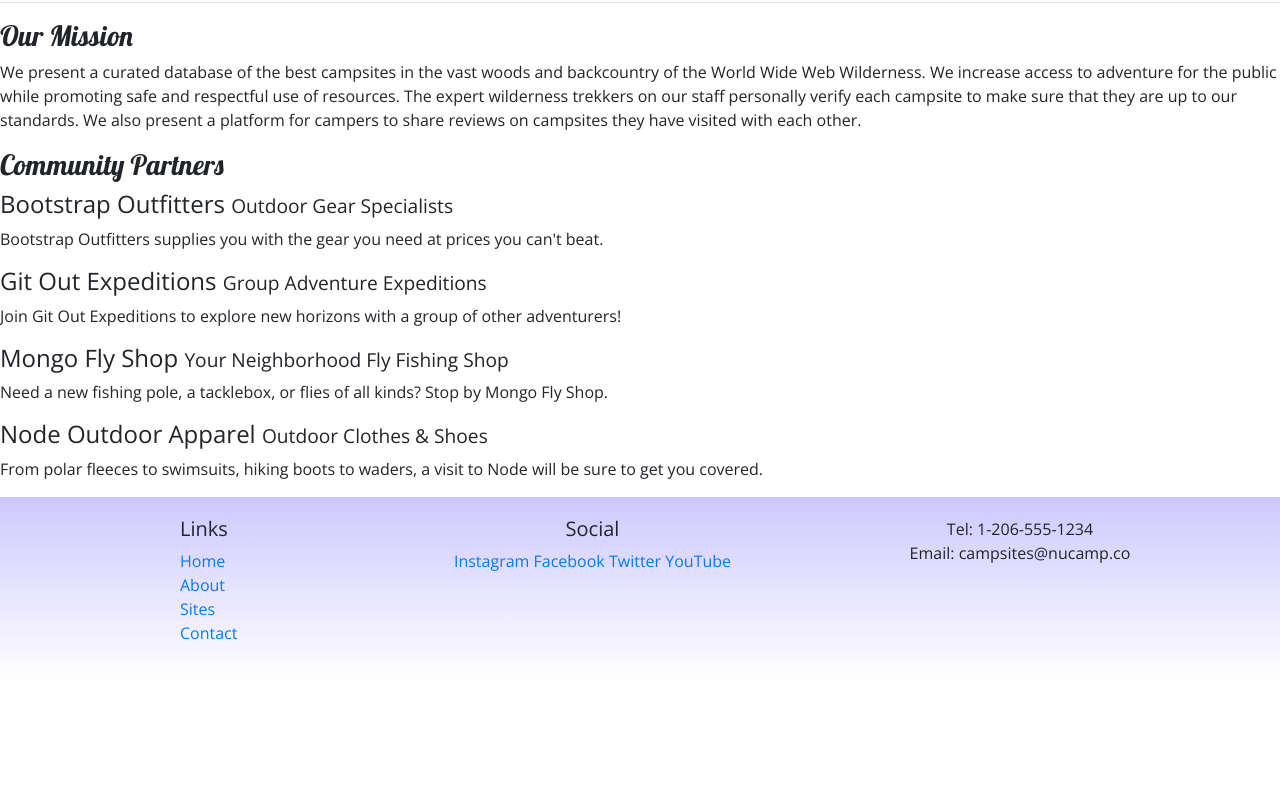
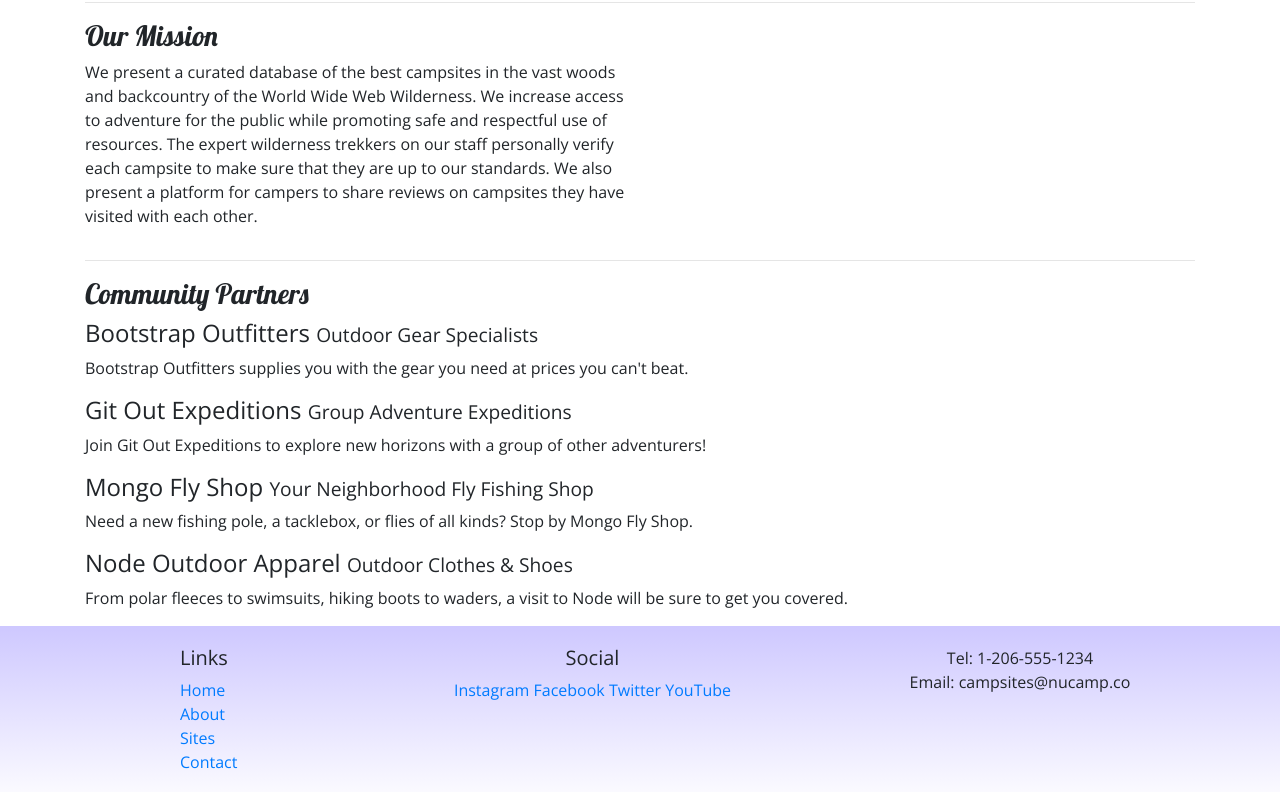
Before and after one commit to OkonkwoTChalla/nucampsite, a website: page aboutus.html in a window 1280 px wide. Shown: the part 247-1039 px from the top of the page. Before the commit the page ends 928 px from the top, so only its background shows below. Drawn offline with nearby package versions, Linux system fonts and the light colour scheme.

Commit message:
Bootstrap Week One Assignment

```diff
--- a/aboutus.html
+++ b/aboutus.html
@@ -28,32 +28,46 @@
         </div>
     </header>
 
-    <div>
-        <div>
-            <div>
+    <div class="container">
+        <div class="row">
+            <div class="col">
                <h2>About Us</h2>
                <hr />
             </div>
         </div>
+    </div>
 
-        <div>
-            <div>
+    <div class="container">
+        <div class="row">
+            <div class="col-sm-6 col-xl-6">
                 <h3>Our Mission</h3>
                 <p>We present a curated database of the best campsites in the vast woods and backcountry of the World Wide Web Wilderness. We increase access to adventure for the public while promoting safe and respectful use of resources. The expert wilderness trekkers on our staff personally verify each campsite to make sure that they are up to our standards. We also present a platform for campers to share reviews on campsites they have visited with each other.</p>
+
+            </div>
+            <hr />
+        </div>
+    </div>
+
+    <div class="container">
+        <div class="row">
+            <div class="col">
+               <hr />
             </div>
         </div>
+    </div>
 
-        <div>
-            <div>
+    <div class="container">
+        <div class="row">
+            <div class="col">
                 <h3>Community Partners</h3>
                 <h4>Bootstrap Outfitters <small>Outdoor Gear Specialists</small></h4>
-                <p>Bootstrap Outfitters supplies you with the gear you need at prices you can't beat.</p>
+                <p class="d-none d-sm-block">Bootstrap Outfitters supplies you with the gear you need at prices you can't beat.</p>
                 <h4>Git Out Expeditions <small>Group Adventure Expeditions</small></h4>
-                <p>Join Git Out Expeditions to explore new horizons with a group of other adventurers!</p>
+                <p class="d-none d-sm-block">Join Git Out Expeditions to explore new horizons with a group of other adventurers!</p>
                 <h4>Mongo Fly Shop <small>Your Neighborhood Fly Fishing Shop</small></h4>
-                <p>Need a new fishing pole, a tacklebox, or flies of all kinds? Stop by Mongo Fly Shop.</p>
+                <p class="d-none d-sm-block">Need a new fishing pole, a tacklebox, or flies of all kinds? Stop by Mongo Fly Shop.</p>
                 <h4>Node Outdoor Apparel <small>Outdoor Clothes & Shoes</small></h4>
-                <p>From polar fleeces to swimsuits, hiking boots to waders, a visit to Node will be sure to get you covered.</p>
+                <p class="d-none d-sm-block">From polar fleeces to swimsuits, hiking boots to waders, a visit to Node will be sure to get you covered.</p>
             </div>
         </div>
     </div>
```
Also changed, not shown: index.html (+4 -4 lines).
